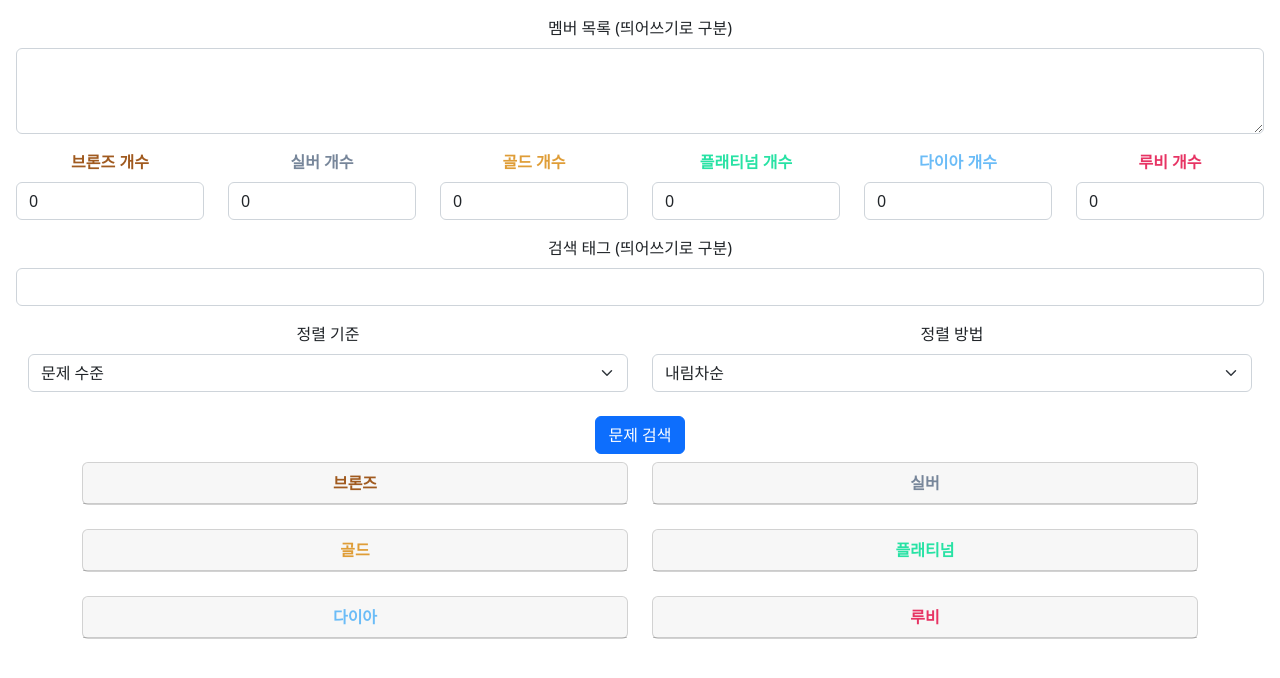
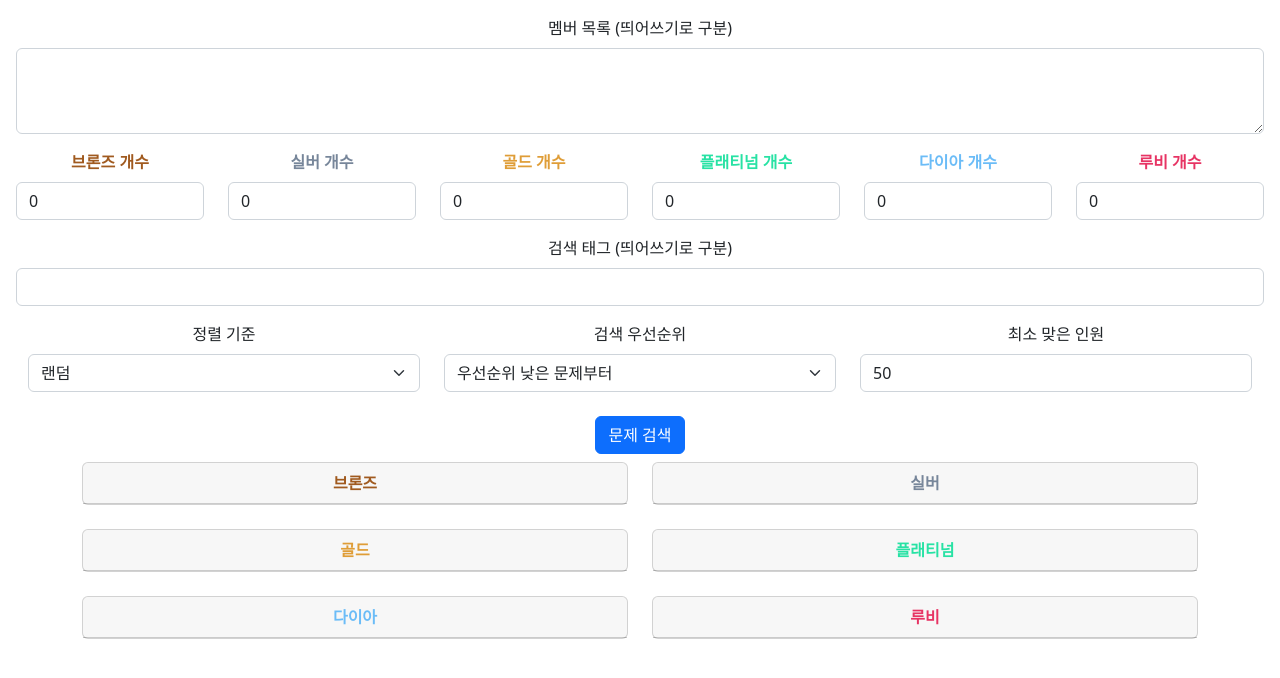
Before and after one commit to Bogyie/unsolved, a React (Create React App) app: page / in a window 1280 px wide. Shown: the top 678 px of the page. Built offline with nearby package versions, Linux system fonts and the light colour scheme.

Commit message:
improve ui

```diff
--- a/src/atoms.ts
+++ b/src/atoms.ts
@@ -46,13 +46,23 @@ export const searchTagState = atom<string>({
 
 export const sortOptionState = atom<SortType>({
     key: 'sortOption',
-    default: Sort.level
+    default: Sort.random
 });
 
 export const directionOptionState = atom<DirectionType>({
     key: 'directionOption',
     default: Direction.desc
 });
+
+export const minAcceptedUserCountState = atom<number>({
+    key: 'minAcceptedUserCount',
+    default: 50
+})
+
+export const titleContainKoreanState = atom<boolean>({
+    key: 'titleContainKorean',
+    default: false
+})
 
 // search element
 export const bronzeElementState = atom<JSX.Element[]>({
--- a/src/components/searchoption.tsx
+++ b/src/components/searchoption.tsx
@@ -1,6 +1,7 @@
+import React from "react";
 import { Form, Row, Col } from "react-bootstrap";
 import { useRecoilState } from "recoil";
-import { searchTagState, sortOptionState, directionOptionState } from "../atoms";
+import { searchTagState, sortOptionState, directionOptionState, minAcceptedUserCountState } from "../atoms";
 import { stringToSortType, stringToDirectionType, Sort, Direction } from "./solvedac";
 
 
@@ -8,6 +9,7 @@ export function SearchOption() {
     const [searchTag, setSearchTag] = useRecoilState(searchTagState);
     const [sortOption, setSortOption] = useRecoilState(sortOptionState);
     const [directionOption, setDirectionOption] = useRecoilState(directionOptionState);
+    const [minAcceptUserCount, setMinAcceptUserCount] = useRecoilState(minAcceptedUserCountState);
 
     const onChangeSearchTag = (event: React.ChangeEvent<HTMLInputElement>) => {
         setSearchTag(event.currentTarget.value);
@@ -21,8 +23,12 @@ export function SearchOption() {
         setDirectionOption(stringToDirectionType(event.currentTarget.value));
     }
 
+    const onChangeMinAccpectUserCount = (event: React.ChangeEvent<HTMLInputElement>) => {
+      setMinAcceptUserCount(Number(event.currentTarget.value));
+    }
+
     // TODO 한국어 문제만 검색
-    // TODO n명 이상 맞춘 문제만 검색
+    // 멤버가 안푼 문제만 검색할지 선택 옵션
 
     return (
         <Form.Group controlId='searchOption'>
@@ -42,11 +48,15 @@ export function SearchOption() {
               </Form.Select>
             </Col>
             <Col>
-              <Form.Label>{`정렬 방법`}</Form.Label>
+              <Form.Label>{`검색 우선순위`}</Form.Label>
               <Form.Select defaultValue={directionOption} onChange={onChangeDirectionOption}>
-                <option value={Direction.asc}>오름차순</option>
-                <option value={Direction.desc}>내림차순</option>
+                <option value={Direction.asc}>우선순위 높은 문제부터</option>
+                <option value={Direction.desc}>우선순위 낮은 문제부터</option>
               </Form.Select>
+            </Col>
+            <Col>
+              <Form.Label>{`최소 맞은 인원`}</Form.Label>
+              <Form.Control value={minAcceptUserCount} onChange={onChangeMinAccpectUserCount}/>
             </Col>
           </Row>
         </Form.Group>
--- a/src/components/searchresult.tsx
+++ b/src/components/searchresult.tsx
@@ -1,6 +1,6 @@
 import { Row, Col, Container, Button, Card, CardGroup, ListGroup } from "react-bootstrap";
 import { useRecoilValue, useRecoilState, SetterOrUpdater } from "recoil";
-import { memberState, amountBronzeState, amountSilverState, amountGoldState, amountPlatinumState, amountDiamondState, amountRubyState, searchTagState, sortOptionState, directionOptionState, bronzeElementState, silverElementState, goldElementState, platinumElementState, diamondElementState, rubyElementState } from "../atoms";
+import { memberState, amountBronzeState, amountSilverState, amountGoldState, amountPlatinumState, amountDiamondState, amountRubyState, searchTagState, sortOptionState, directionOptionState, bronzeElementState, silverElementState, goldElementState, platinumElementState, diamondElementState, rubyElementState, minAcceptedUserCountState } from "../atoms";
 import { SolvedacApi, ProblemDto, LevelType, Level } from "./solvedac";
 
 export function SearchResult() {
@@ -21,6 +21,7 @@ export function SearchResult() {
     const searchTag = useRecoilValue(searchTagState);
     const sortOption = useRecoilValue(sortOptionState);
     const directionOption = useRecoilValue(directionOptionState);
+    const minAcceptUserCount = useRecoilValue(minAcceptedUserCountState);
 
     const [bronzeElement, setBronzeElement] = useRecoilState(bronzeElementState);
     const [silverElement, setSilverElement] = useRecoilState(silverElementState);
@@ -47,9 +48,11 @@ export function SearchResult() {
             if (amount > 0) {
                 solvedacApi.searchUnsolvedProblemByLevel(
                     // TODO improve searchTag split option
-                    solved, amount, level, level, searchTag.split(' '), directionOption, sortOption).then((problems) => {
+                    solved, amount, level, level, searchTag.split(' '), directionOption, sortOption, minAcceptUserCount).then((problems) => {
                         const result: JSX.Element[] = [];
-                        problems.forEach((problem) => result.push(problemToComponent(problem)));
+                        Array.from(problems)
+                            .sort((a, b) => a.problemId - b.problemId)
+                            .forEach((problem) => result.push(problemToComponent(problem)));
                         setter(result);
                     });
             }
--- a/src/components/solvedac.ts
+++ b/src/components/solvedac.ts
@@ -249,6 +249,7 @@ export class SolvedacApi {
         searchTag: string[],
         direction: DirectionType = 'asc',
         sort: SortType = 'id',
+        minAcceptUser: number = 100,
     ) : Promise<Set<ProblemDto>> {
         const solvedProblemNumber = new Set<number>();
         solved.forEach((problem) => {
@@ -273,7 +274,11 @@ export class SolvedacApi {
                 limit = Math.ceil(data.count / 100);
 
                 for (const item of data.items) {
-                    if (!solvedProblemNumber.has(item.problemId)) {
+
+                    if (
+                        !solvedProblemNumber.has(item.problemId)  // 멤버 필터
+                        && minAcceptUser <= item.acceptedUserCount // 맞은 인원 수 필터
+                        ) {
                         reuslt.add(item);
                     }
                     if (reuslt.size >= amount) {
```
